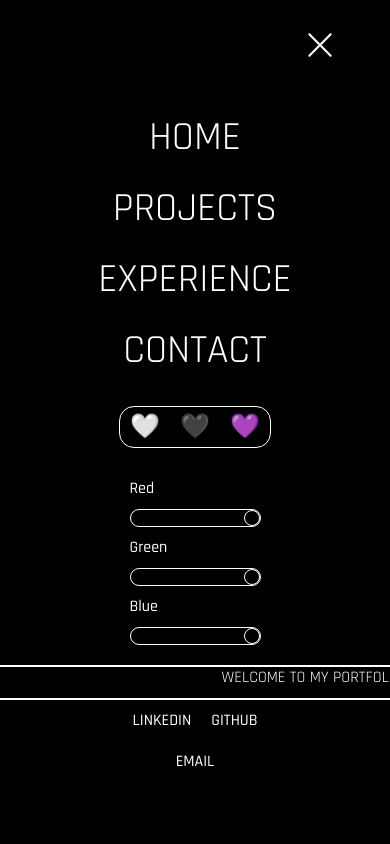
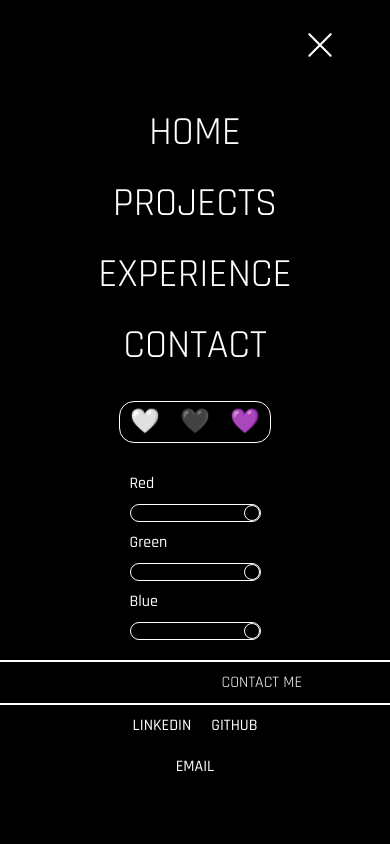
Before and after one commit to aboussenane/aboussenane-portfolio, a Next.js app: page / in a window 390 px wide. Both pictures are taken after a click on the icon 320 px from the left and 45 px from the top of the page. Shown: the top 844 px of the page. Built offline with nearby package versions, Linux system fonts and the light colour scheme.

Commit message:
Updated link

```diff
--- a/app/Components/Navbar.jsx
+++ b/app/Components/Navbar.jsx
@@ -86,7 +86,7 @@ function Navbar() {
 
                 <div className="Navbar-banner">
                     <div className="Navbar-banner-divider"></div>
-                    <div className="Navbar-banner-text">WELCOME TO MY PORTFOLIO</div>
+                    <div className="Navbar-banner-text">CONTACT ME</div>
                     <div className="Navbar-banner-divider"></div>
                 </div>
                 <div className="Navbar-socials">
--- a/app/styles/Navbar.css
+++ b/app/styles/Navbar.css
@@ -86,6 +86,7 @@
 .Navbar-banner-text {
     display: inline-block;
     padding: 0 50px;
+    margin-top: 10px;
     animation: scrollBanner 10s linear infinite;
 }
 .Navbar-banner-divider {
```
